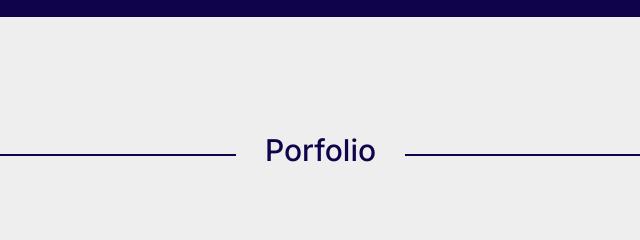
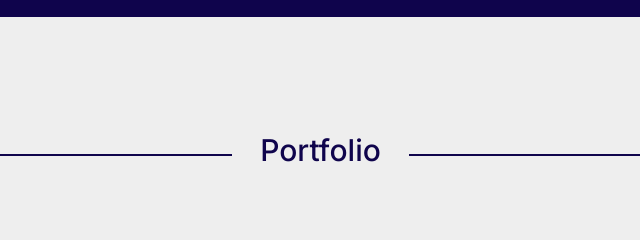
Before and after one commit to dortearibka/dortearibka.github.io, a plain HTML site: page index.html in a window 1280 px wide. Shown: the part 1540-1780 px from the top of the page, 319-959 px from the left. Drawn offline with Linux system fonts and the light colour scheme.

Commit message:
Update index.html

```diff
--- a/index.html
+++ b/index.html
@@ -91,7 +91,7 @@
                         <div class="grid-item-details-wrapper">
                             <div class="grid-item-details"></div>
                         </div>
-                        <h2 class="porfolio">Porfolio</h2>
+                        <h2 class="porfolio">Portfolio</h2>
                         <div class="call-to-action">
                             <div class="call-to-action-child"></div>
                         </div>
```
